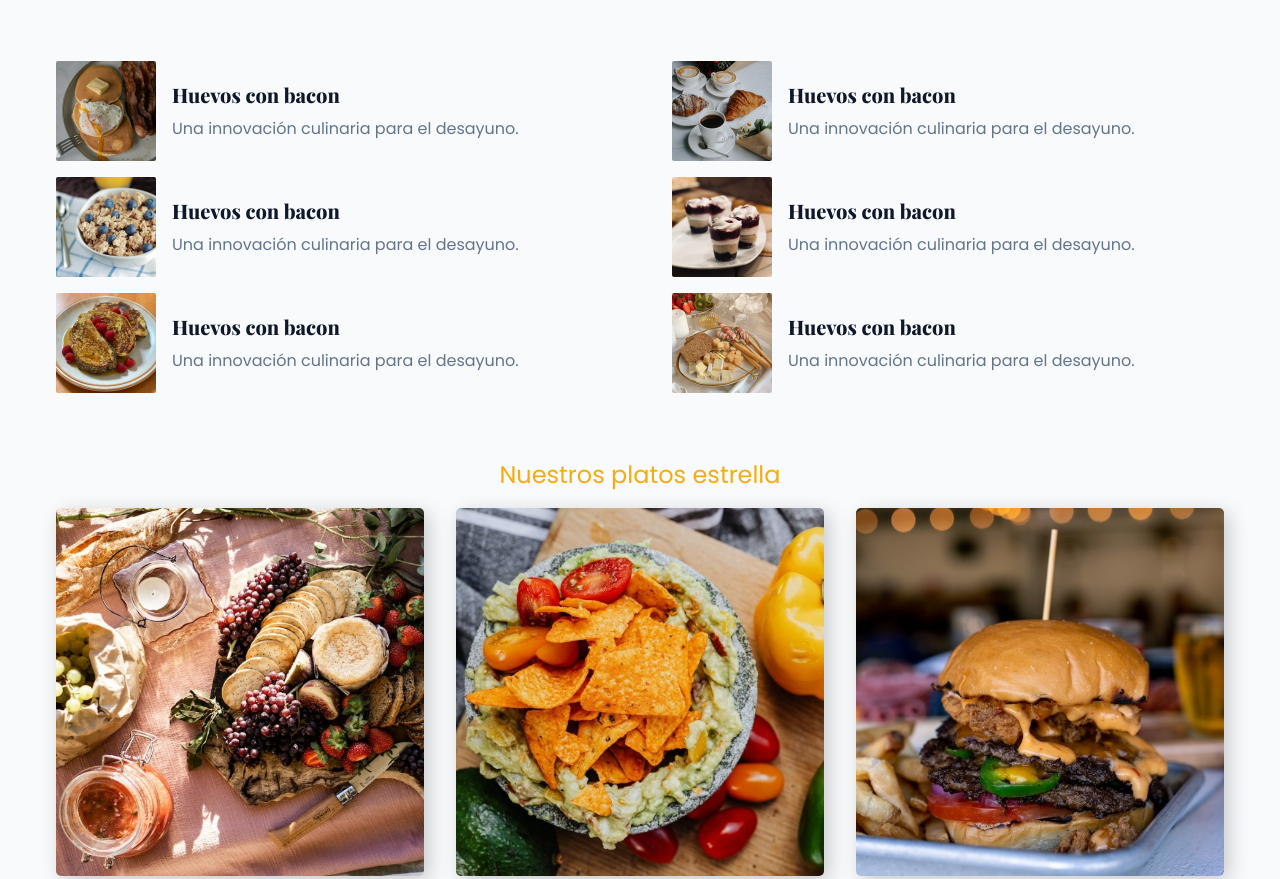
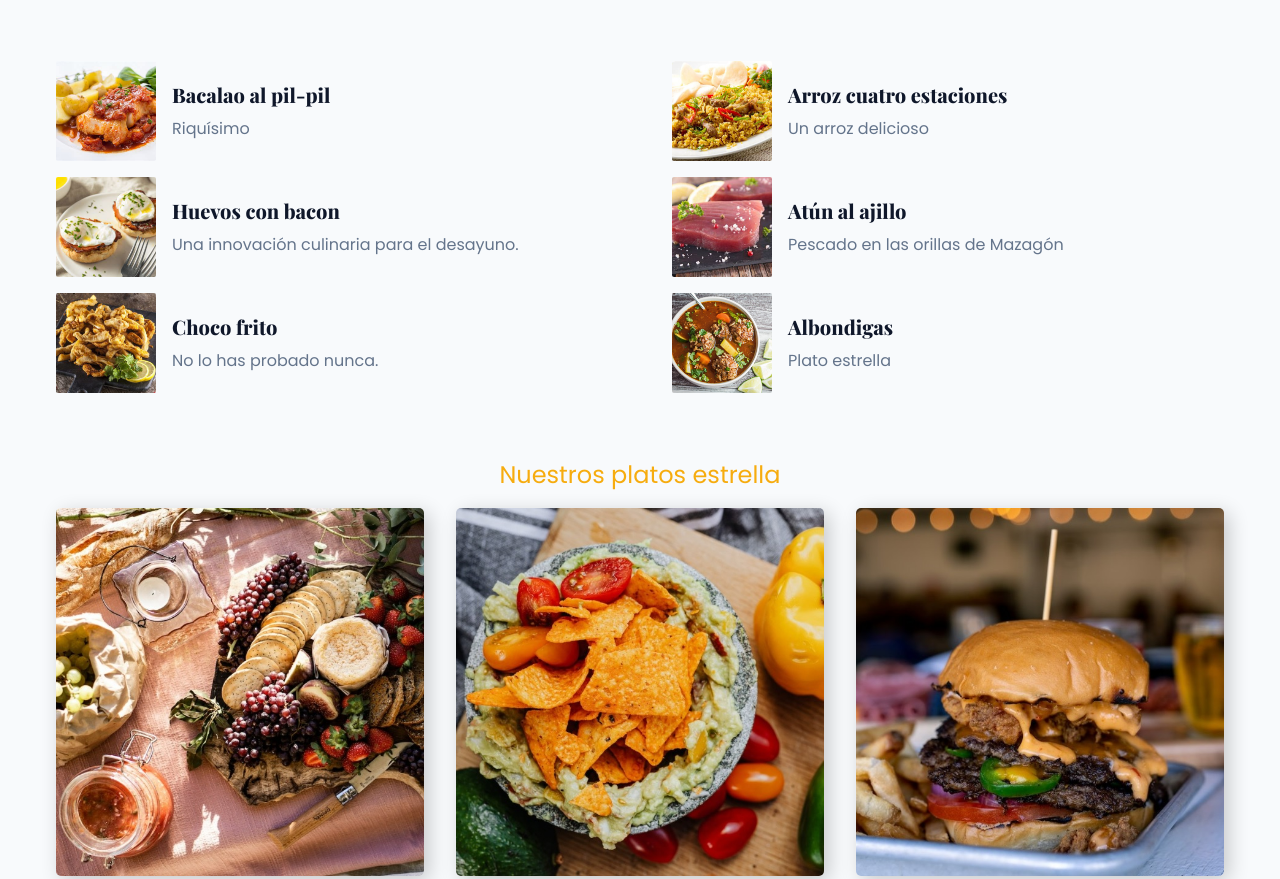
Before and after one commit to Dani81mz/hotel, a plain HTML site: page index.html in a window 1280 px wide. Shown: the part 5141-6020 px from the top of the page. Drawn offline with nearby package versions, Linux system fonts and the light colour scheme.

Commit message:
más cambios

```diff
--- a/index.html
+++ b/index.html
@@ -224,7 +224,25 @@
         </div>
         <ul class="menu_items">
             <li>
-                <img src="assets/menu-1.jpg" alt="menu">
+                <img src="assets/bacalao.jpg" alt="menu">
+                <div class="menu_details">
+                    <h4>Bacalao al pil-pil</h4>
+                    <p>
+                        Riquísimo
+                    </p>
+                </div>
+            </li>
+            <li>
+                <img src="assets/arroz.jpg" alt="menu">
+                <div class="menu_details">
+                    <h4>Arroz cuatro estaciones</h4>
+                    <p>
+                        Un arroz delicioso
+                    </p>
+                </div>
+            </li>
+            <li>
+                <img src="assets/huevos.jpg" alt="menu">
                 <div class="menu_details">
                     <h4>Huevos con bacon</h4>
                     <p>
@@ -233,47 +251,29 @@
                 </div>
             </li>
             <li>
-                <img src="assets/menu-2.jpg" alt="menu">
+                <img src="assets/atún.jpg" alt="menu">
                 <div class="menu_details">
-                    <h4>Huevos con bacon</h4>
+                    <h4>Atún al ajillo</h4>
                     <p>
-                        Una innovación culinaria para el desayuno.
+                        Pescado en las orillas de Mazagón
                     </p>
                 </div>
             </li>
             <li>
-                <img src="assets/menu-3.jpg" alt="menu">
+                <img src="assets/choco.jpg" alt="menu">
                 <div class="menu_details">
-                    <h4>Huevos con bacon</h4>
+                    <h4>Choco frito</h4>
                     <p>
-                        Una innovación culinaria para el desayuno.
+                        No lo has probado nunca.
                     </p>
                 </div>
             </li>
             <li>
-                <img src="assets/menu-4.jpg" alt="menu">
+                <img src="assets/albondigas.jpg" alt="menu">
                 <div class="menu_details">
-                    <h4>Huevos con bacon</h4>
+                    <h4>Albondigas</h4>
                     <p>
-                        Una innovación culinaria para el desayuno.
-                    </p>
-                </div>
-            </li>
-            <li>
-                <img src="assets/menu-5.jpg" alt="menu">
-                <div class="menu_details">
-                    <h4>Huevos con bacon</h4>
-                    <p>
-                        Una innovación culinaria para el desayuno.
-                    </p>
-                </div>
-            </li>
-            <li>
-                <img src="assets/menu-6.jpg" alt="menu">
-                <div class="menu_details">
-                    <h4>Huevos con bacon</h4>
-                    <p>
-                        Una innovación culinaria para el desayuno.
+                        Plato estrella
                     </p>
                 </div>
             </li>
@@ -358,7 +358,7 @@
                 <span>HOTEL <br>MIRANDA</span>
             </div>
             <p class="section_description">
-                Lorem, ipsum dolor sit amet consectetur adipisicing elit. In perferendis aliquam animi at sint sed molestias doloremque fuga nostrum tempore. Aliquam, autem et! Quis veniam rem dolorem illo pariatur repudiandae.
+                Nuestro hotel está abierto todo el año. Intentamos estar siempre a la vanguardia en el sector turístico y estamos presentes en ferias como "Fitur", etc. para dar a conocer este precioso lugar y ofrecer la mejor experiencia a nuestros clientes.
             </p>
             <ul class="footer_socials">
                 <li><a href="#"><i class="ri-youtube-fill"></i></a></li>
--- a/styles.css
+++ b/styles.css
@@ -315,6 +315,15 @@ nav{
     height: 250px;
     padding: 0.5rem;
     border-radius: 5%;
+}
+
+.descripcion-video{
+    display: flex;
+    align-items: center;
+    justify-content: center;
+    margin-bottom: 10px;
+    color: var(--secondary-color);
+    gap: 10px;
 }
 
 .galeria-imagenes img:hover{
```
Also changed, not shown: galeria.html (+8 -3 lines), assets/albondigas.jpg (added), assets/arroz.jpg (added), assets/atún.jpg (added), assets/bacalao.jpg (added), assets/choco.jpg (added), assets/huevos.jpg (added).
